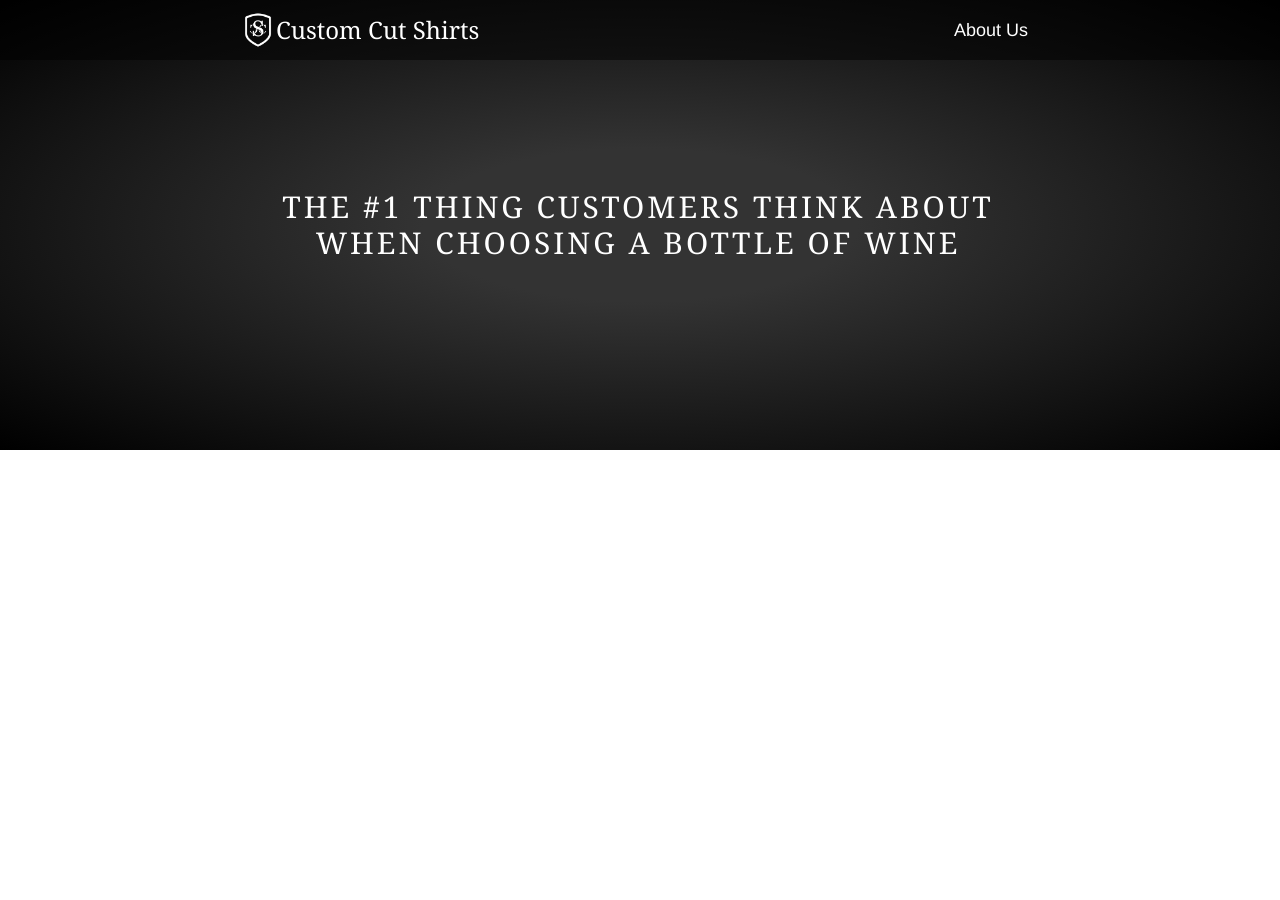
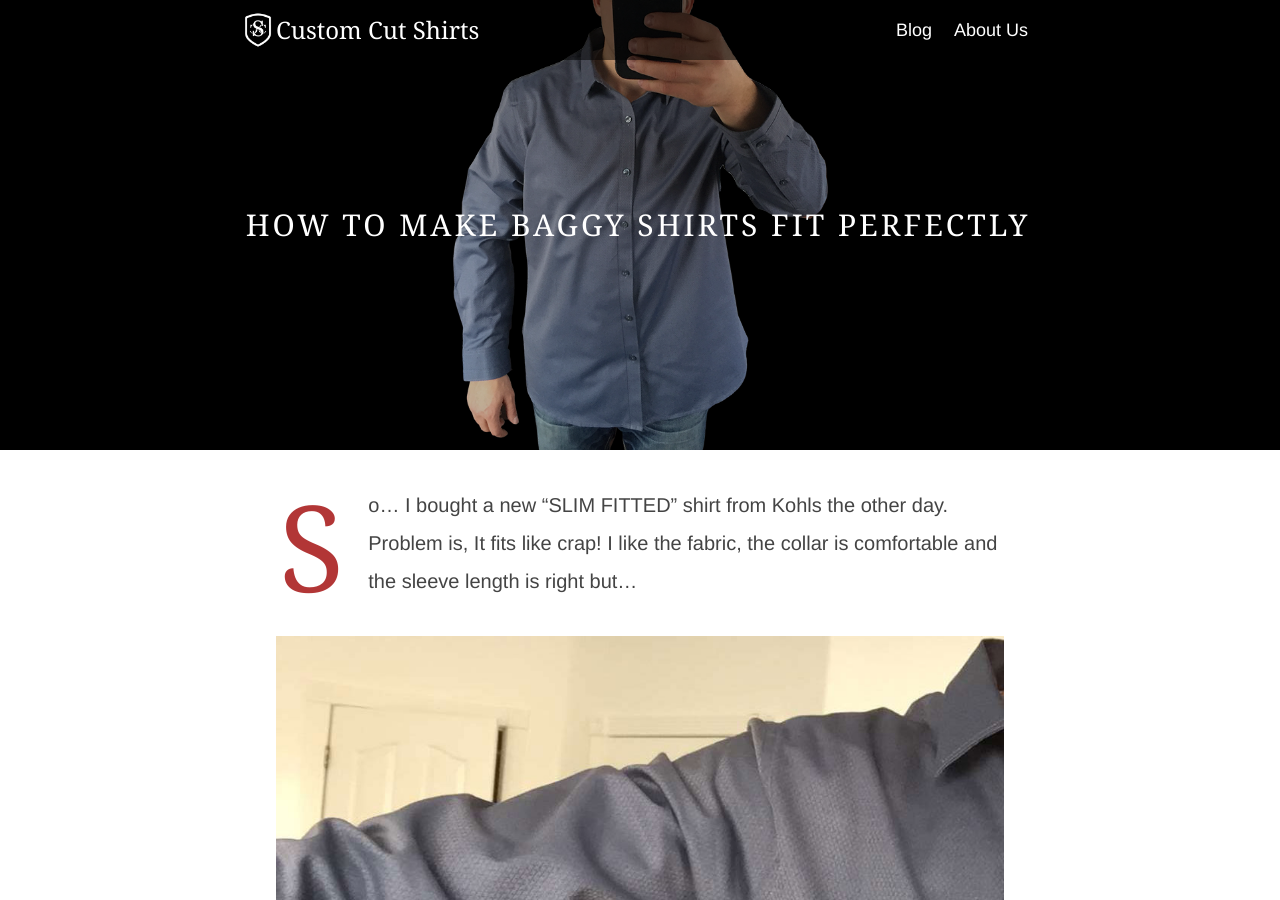
Before and after one commit to kevaleb/customcutshirts.com, a Jekyll site: the page built from _posts/2016-01-13-the-transformation.md, in a window 1280 px wide and 900 px high. Built offline with Jekyll 4.4.1, drawn with Linux system fonts in a browser that asks for light colours; nearby versions of some CDN libraries; Markdown is read by kramdown in place of the engine named in the settings; comment, search, counter and statistics services are not loaded; some of the changed text lies outside the part shown.

Commit message:
first blog post

```diff
--- a/_includes/footer.html
+++ b/_includes/footer.html
@@ -10,7 +10,7 @@
 		</section>
 
 		<nav>
-			<!--<a href="/blog">Blog</a>-->
+			<a href="/blog">Blog</a>
 			<!--<a href="/contactus">Contact</a>-->
 			<a href="/aboutus">About Us</a>
 		</nav>
--- a/_includes/header.html
+++ b/_includes/header.html
@@ -3,7 +3,7 @@
 		<a href="/"><img src="/images/logos/logo.png" alt="kevin lebaron logo" /><span>Custom Cut Shirts</span></a>
 		<nav>
 			<!--<a href="/faq">FAQ</a>-->
-			<!--<a href="/blog">Blog</a>-->
+			<a href="/blog">Blog</a>
 			<!--<a href="/contactus">Contact</a>-->
 			<a href="/aboutus">About Us</a>
 		</nav>
--- a/_layouts/article.html
+++ b/_layouts/article.html
@@ -1,7 +1,7 @@
 ---
 layout: default
 ---
-<div class="banner half">
+<div class="banner half" style="background-image: url({{ page.bannerimage }});">
 	<hgroup class="">
 		<h1>{{ page.title }}</h1>
 	</hgroup>
--- a/_posts/2016-01-13-the-transformation.md
+++ b/_posts/2016-01-13-the-transformation.md
@@ -1,9 +1,55 @@
 ---
 layout: article
-title: The &#35;1 Thing Customers Think About When choosing a bottle of Wine
+title: How To Make Baggy Shirts Fit Perfectly
 category: Marketing
 author: Kevin LeBaron
 permalink: blog/the-1-thing-your-customers-think-about
-bannerimage: choose.jpg
+bannerimage: /images/transformations/001/banner.png
 authorimage: kevin.jpg
 ---
+
+So... I bought a new "SLIM FITTED" shirt from Kohls the other day. Problem is, It fits like crap! I like the fabric, the collar is comfortable and the sleeve length is right but...
+
+<!--more-->
+
+![Baggy Sleeves](/images/transformations/001/baggy-sleeves.jpg)
+(Insert Horror Movie sounds) Look at this baggy sleeve, just look at it!
+
+![Baggy Sleeves](/images/transformations/001/baggy-torso.jpg)
+I wouldn't be surprised if I could fit a whole other person in here.
+
+![Baggy Sleeves](/images/transformations/001/baggy-torso-2.jpg)
+And tucking it in doesn't help either.
+
+![Baggy Sleeves](/images/transformations/001/slim.jpg)
+Is this shirt really a "SLIM FIT"?
+
+> Luckily I've been tailoring my own shirts for years, so I know just what to do.
+
+####1. Measure + Mark
+![Baggy Sleeves](/images/transformations/001/measure.jpg)
+32" Hips, 28" Waist, 42" Chest and 24" biceps... It's looking better already.
+
+
+####2. Pick The Seams
+![Baggy Sleeves](/images/transformations/001/seams.jpg)
+This will help me create a nice clean finish later on.
+
+####3. Overlock
+Now for the fun part, trim the excess and overlock the seams. (No photo here, I can't sew and run a camera at the same time)
+
+####4. Sew
+Use matching thread for the final pass on the sewing machine.
+
+####5. The Little Details
+![Baggy Sleeves](/images/transformations/001/details.jpg)
+Fix the cuff seam and hemline so it looks like no one was ever here. (Glad I picked those seams earlier)
+
+####6. Ironing
+![Baggy Sleeves](/images/transformations/001/iron.jpg)
+You can't forget the ironing, we're not hill billies. #whodoesthat
+
+####And the final results are in...
+
+![Baggy Sleeves](/images/transformations/001/fit.jpg)
+I can live with this.
--- a/css/style.css
+++ b/css/style.css
@@ -175,80 +175,6 @@ body > header > div > nav > a:hover {
 	padding: 48px 0;
 }
 
-/* @group Article */
-article {
-	max-width: 800px;
-	margin: 0 auto;
-	padding: 36px;
-}
-
-
-article > hgroup {
-	margin: 72px 0 48px 0;
-	text-align: center;
-}
-article > h1 {
-	margin: 36px 0;
-}
-article > h2 {
-	margin: 36px 0;
-}
-article > p+h3  {
-	margin: 72px 0 0 0;
-}
-
-
-article > blockquote > p {
-	margin: 72px;
-	text-align: center;
-	font-size: 36px;
-	font-weight: 100;
-	letter-spacing: 1px;
-	color: #b23636;
-}
-article > blockquote > p:before,
-article > blockquote > p:after {
-	content: '"';
-}
-
-article p {
-	margin: 36px 0;
-	font-size: 20px;
-	overflow: hidden;
-}
-article > h3+p {
-	margin: 0 0 36px 0;
-}
-article > p:first-of-type:first-letter {
-	float: left;
-	color: #b23636;
-	font-size: 120px;
-	line-height: 96px;
-	vertical-align: top;
-	padding-top: 12px;
-	padding-right: 24px;
-	padding-left: 3px;
-	font-family: Georgia;
-}
-article > hr {
-	height: 48px;
-	border: none;
-	border-top: 1px dotted #ccc;
-}
-
-
-article > ul {
-	padding: 0 0 0 24px;
-}
-article > ul > li{
-	margin: 36px 0;
-	/*padding: 50px;*/
-	font-size: 20px;
-}
-/* @end */
-
-
-
 
 /* @end */
 
@@ -260,17 +186,19 @@ article > ul > li{
 	/*max-height: 720px;*/
 	min-height: 320px;
 	background: radial-gradient(ellipse farthest-corner, #333 12%, black 100%) #000;
-	/*background-size: cover;*/
+	background-size: cover;
 	background-attachment: fixed;
-	/*background-position: right top;*/
+	background-position: center;
 	color: #fff;
 	text-align: center;
 	white-space: nowrap;
 }
-.banner.half {
+.content .banner.half {
 	height: 50%;
-	background: radial-gradient(ellipse farthest-corner, #333 24%, black 100%) #000;
-	background-attachment: fixed;
+	background-image: radial-gradient(ellipse farthest-corner, #333 24%, black 100%) #000;
+	background-attachment:scroll;
+	background-size: contain;
+	background-repeat: no-repeat;
 }
 .banner > img {
 	position: absolute;
@@ -698,6 +626,8 @@ article > ul > li{
 	max-width: 30%;
 	margin: 0 -.25em 0 0;
 	background: #fff;
+	border: 1px solid #ccc;
+	border-top: none;
 	vertical-align: top;
 }
 .blogposts > li+li {
@@ -717,8 +647,8 @@ article > ul > li{
 }
 .blogposts > li > a > h2 {
 	margin: 0 0 12px;
-	font: 900 24px/30px "Helvetica Neue", Arial, Helvetica, Geneva, sans-serif;
-
+	font: 900 18px/24px "Helvetica Neue", Arial, Helvetica, Geneva, sans-serif;
+	color: #d64336;
 }
 .blogposts > li > a > h3 {
 	font: 400 11px/14px "Helvetica Neue", Arial, Helvetica, Geneva, sans-serif;
@@ -732,6 +662,85 @@ article > ul > li{
 	font: 14px/24px "Helvetica Neue", Arial, Helvetica, Geneva, sans-serif;
 	color: #666;
 	text-overflow: ellipsis;
+}
+/* @end */
+
+
+
+
+/* @group Article */
+article {
+	max-width: 800px;
+	margin: 0 auto;
+	padding: 36px;
+}
+
+
+article > hgroup {
+	margin: 72px 0 48px 0;
+	text-align: center;
+}
+article > h1 {
+	margin: 36px 0;
+}
+article > h2 {
+	margin: 36px 0;
+}
+article > p+h3  {
+	margin: 72px 0 0 0;
+}
+
+
+article > blockquote > p {
+	margin: 72px 0;
+	text-align: center;
+	font-size: 36px;
+	font-weight: 100;
+	letter-spacing: 1px;
+	color: #b23636;
+}
+article > blockquote > p:before,
+article > blockquote > p:after {
+	content: '"';
+}
+
+article p {
+	margin: 0 0 36px 0;
+	font-size: 20px;
+	overflow: hidden;
+}
+article p > img {
+	width: 100%;
+	/*margin: -36px 0 0 0;*/
+}
+article > h3+p {
+	margin: 0 0 36px 0;
+}
+article > p:first-of-type:first-letter {
+	float: left;
+	color: #b23636;
+	font-size: 120px;
+	line-height: 96px;
+	vertical-align: top;
+	padding-top: 12px;
+	padding-right: 24px;
+	padding-left: 3px;
+	font-family: Georgia;
+}
+article > hr {
+	height: 48px;
+	border: none;
+	border-top: 1px dotted #ccc;
+}
+
+
+article > ul {
+	padding: 0 0 0 24px;
+}
+article > ul > li{
+	margin: 36px 0;
+	/*padding: 50px;*/
+	font-size: 20px;
 }
 /* @end */
 
```
Also changed, not shown: images/transformations/001/baggy-sleeves.jpg (added), images/transformations/001/baggy-torso-2.jpg (added), images/transformations/001/baggy-torso.jpg (added), images/transformations/001/banner.jpg (added), images/transformations/001/banner.png (added), images/transformations/001/details.jpg (added), images/transformations/001/fit.jpg (added), images/transformations/001/iron.jpg (added), images/transformations/001/iton.jpg (added), images/transformations/001/measure.jpg (added), images/transformations/001/seams.jpg (added), images/transformations/001/slim.jpg (added).
